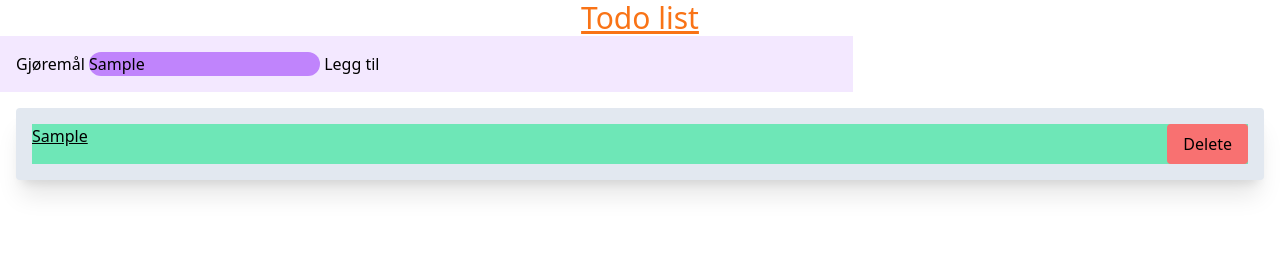
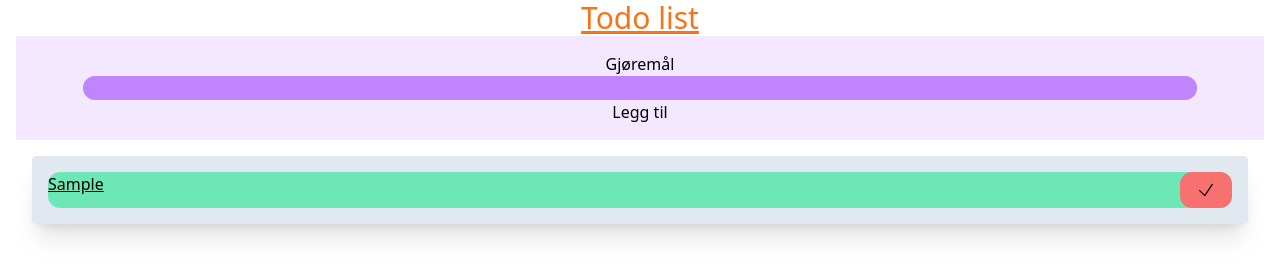
Before and after one commit to Johns189/todo-list, a website: page index.html in a window 1280 px wide. Both pictures are taken after typing "Sample" into the empty fields and a click on the button "Legg til". Drawn offline with nearby package versions, Linux system fonts and the light colour scheme.

Commit message:
check-button-and-centered-legg-til

```diff
--- a/index.html
+++ b/index.html
@@ -13,11 +13,11 @@
       <h1 class="text-center underline text-3xl text-orange-500">Todo list</h1>
     </header>
 
-    <main>
+    <main class="px-4">
       <!-- Her er input HTML -->
-      <form class="bg-purple-100 p-4 w-2/3" id="user-input">
+      <form class="bg-purple-100 flex flex-col justify-center items-center p-4 " id="user-input">
         <label for="todo">Gjøremål</label>
-        <input class="bg-purple-400 rounded-full" type="text" name="todo" id="todo">
+        <input class="bg-purple-400 rounded-full w-11/12" type="text" name="todo" id="todo">
 
         <button type="submit">Legg til</button>
       </form>
--- a/script.js
+++ b/script.js
@@ -1,3 +1,6 @@
+/**
+ * @type {HTMLFormElement}
+ */
 let userInput = document.querySelector("#user-input");
 let todolistElement = document.querySelector("#todo-list");
 userInput.addEventListener("submit", handleSubmit);
@@ -47,6 +50,9 @@ function handleSubmit(event) {
   let jsonTodos = JSON.stringify(todos);
   localStorage.setItem("todos", jsonTodos);
 
+  console.log("Resetting form element");
+  userInput.reset();
+
   renderTodos();
 }
 
@@ -63,28 +69,33 @@ function createTodoObject(form) {
 
   return todoObject;
 }
-
+//<img src="icon-checkmark.svg" width="20" alt="">
 function createTodoCard(todoObject) {
   console.log(todoObject);
   // Lag alle elementene vi trenger
   let todoCard = document.createElement("li");
   let titleElement = document.createElement("h2");
   let deleteButton = document.createElement("button");
+  let checkMark = document.createElement("img");
 
   // Sett de samme til ett element
   todoCard.append(titleElement);
   todoCard.append(deleteButton);
+  deleteButton.append(checkMark);
 
   //Konfigurer elementene med korrekt verdier
-  todoCard.className = "bg-emerald-300 w-full flex justify-between";
+  todoCard.className = "bg-emerald-300 w-full rounded-xl flex justify-between";
   titleElement.className = "underline";
-  deleteButton.className = "bg-red-400 px-4 py-2 rounded hover:bg-red-300";
+  deleteButton.className = "bg-red-400 px-4 py-2 rounded-xl hover:bg-red-300";
+  checkMark.src = "icon-checkmark.svg";
+  checkMark.width = "20";
 
   titleElement.textContent = todoObject.title;
-  deleteButton.textContent = "Delete";
+
   deleteButton.addEventListener("click", () => {
     console.log("Deleting todo");
     console.log(todoObject);
+
     //Fjern "todoObjekt" fra "todos" listen
     let filterTodos = todos.filter((todo) => {
       if (todo.title === todoObject.title) {
--- a/styles.css
+++ b/styles.css
@@ -5,7 +5,7 @@
     --color-black: black;
 }
 
-/* Adjektiv Syiling */
+/* Adjektiv Styling */
 .text-center {
     text-align: center;
 }
```
Also changed, not shown: icon-checkmark.svg (added).
